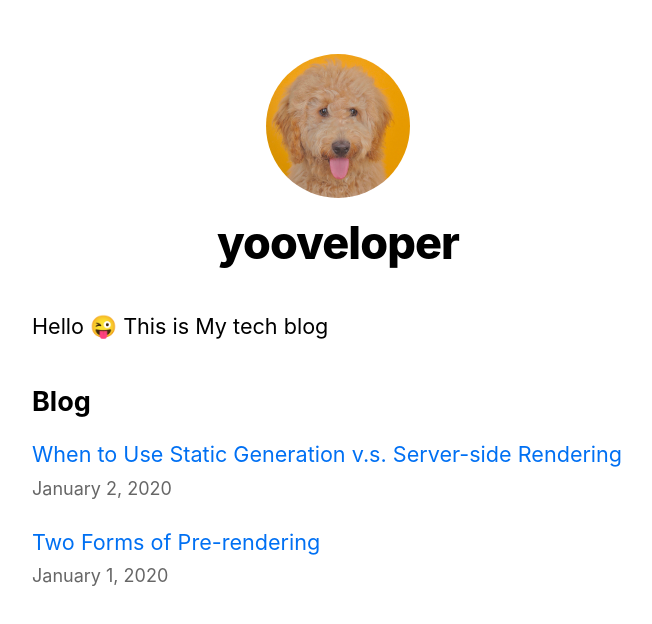
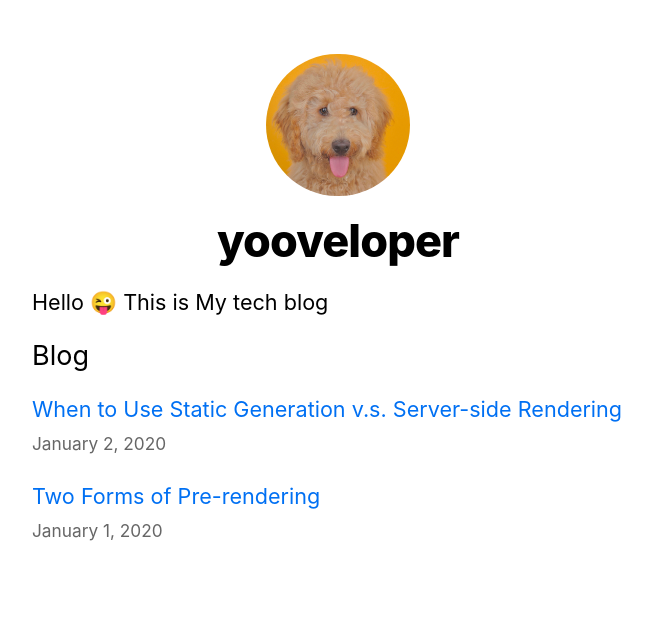
Before and after one commit to yooveloper/yooblog, a Next.js app: page / in a window 1280 px wide. Shown: the top 624 px of the page, without its empty margins (302-954 px from the left). Built offline with nearby package versions, Linux system fonts and the light colour scheme.

Commit message:
➕ add tailwindcss

```diff
--- /dev/null
+++ b/postcss.config.js
@@ -0,0 +1,7 @@
+// eslint-disable-next-line no-undef
+module.exports = {
+  plugins: {
+    tailwindcss: {},
+    autoprefixer: {},
+  },
+}
--- a/styles/global.css
+++ b/styles/global.css
@@ -1,3 +1,7 @@
+@tailwind base;
+@tailwind components;
+@tailwind utilities;
+
 html,
 body {
   padding: 0;
--- /dev/null
+++ b/tailwind.config.js
@@ -0,0 +1,13 @@
+/** @type {import('tailwindcss').Config} */
+// eslint-disable-next-line no-undef
+module.exports = {
+  darkMode: 'class',
+  content: [
+    './pages/**/*.{js,ts,jsx,tsx}',
+    './components/**/*.{js,ts,jsx,tsx}',
+  ],
+  theme: {
+    extend: {},
+  },
+  plugins: [],
+}
```
Also changed, not shown: package.json (+12 -1 lines).
